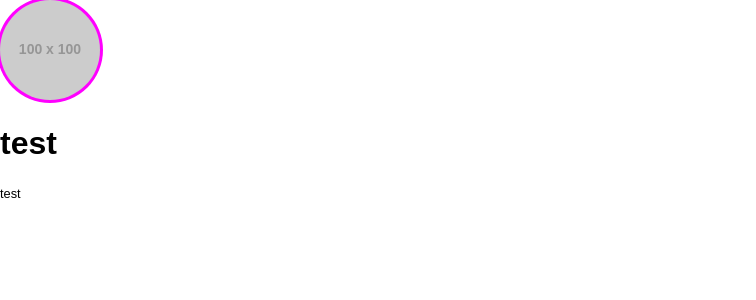
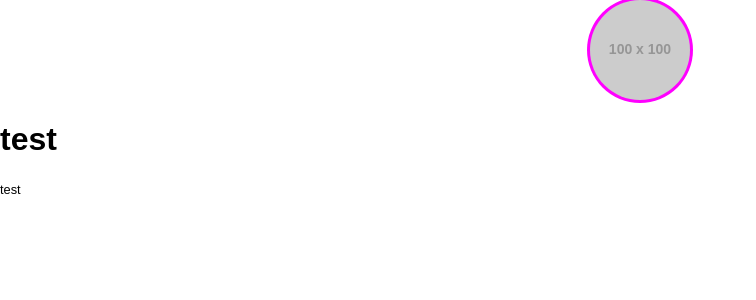
Before and after one commit to raphaelpor/raphaelpor.github.io, a React app: page / in a window 1280 px wide. Shown: the top 300 px of the page, without its empty margins (0-756 px from the left). Built offline with nearby package versions, Linux system fonts and the light colour scheme.

Commit message:
Add fixed size for Avatar

```diff
--- a/src/shared/Avatar/index.js
+++ b/src/shared/Avatar/index.js
@@ -8,6 +8,8 @@ function Avatar() {
         src="https://dummyimage.com/100x100/000/fff.png"
         alt="Site name"
         title="Site name"
+        width="100"
+        height="100"
       />
     </div>
   );
--- a/src/shared/Avatar/style.css
+++ b/src/shared/Avatar/style.css
@@ -1,5 +1,8 @@
 div.Avatar {
   position: relative;
+  width: 100px;
+  height: 100px;
+  margin: 0 auto;
 }
 
 div.Avatar img {
```
